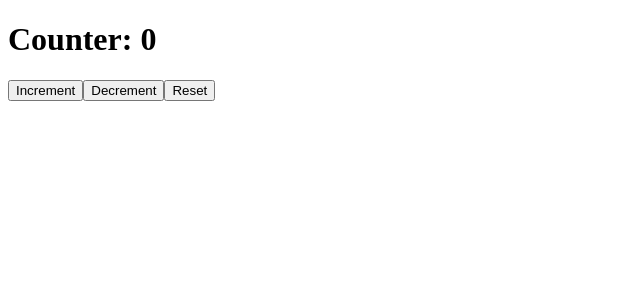
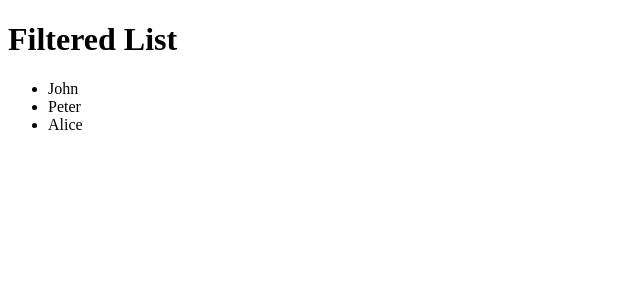
Before and after one commit to alessiobo/React-Exercices, a React (Create React App) app in the folder esercizi/: page / in a window 1280 px wide. Shown: the top 300 px of the page, without its empty margins (0-640 px from the left). Built offline with nearby package versions, Linux system fonts and the light colour scheme.

Commit message:
add useMemo

```diff
--- a/esercizi/src/App.js
+++ b/esercizi/src/App.js
@@ -1,15 +1,18 @@
-import React from "react";
-import UseCounter from "./UseCounter";
+import React, { useState } from 'react';
+import FilteredList from './FilteredList';
 
 function App() {
-  const { count, increment, decrement, reset } = UseCounter(0);
+  const [list, setList] = useState([
+    { name: 'John', id: 1, age: 25 },
+    { name: 'Mary', id: 2, age: 17 },
+    { name: 'Peter', id: 3, age: 30 },
+    { name: 'Alice', id: 4, age: 20 },
+  ]);
 
   return (
     <div>
-      <h1>Counter: {count}</h1>
-      <button onClick={increment}>Increment</button>
-      <button onClick={decrement}>Decrement</button>
-      <button onClick={reset}>Reset</button>
+      <h1>Filtered List</h1>
+      <FilteredList list={list} />
     </div>
   );
 }
--- /dev/null
+++ b/esercizi/src/FilteredList.js
@@ -0,0 +1,21 @@
+// Create a FilteredList component that receives a list of objects each containing a name, an id and a age prop.
+// The FilteredList component should render only the items of the list whose age is greater than 18, and the filtering
+// should only happen when the list changes. Use useMemo to memoize the filtered list.
+
+import React, { useMemo } from 'react';
+
+function FilteredList({ list }) {
+  const filteredList = useMemo(() => {
+    return list.filter(item => item.age > 18);
+  }, [list]);
+
+  return (
+    <ul>
+      {filteredList.map(item => (
+        <li key={item.id}>{item.name}</li>
+      ))}
+    </ul>
+  );
+}
+
+export default FilteredList;
--- a/esercizi/src/UseCounter.js
+++ /dev/null
@@ -1,13 +0,0 @@
-import { useState, useCallback } from "react";
-
-function UseCounter(initialValue = 0) {
-  const [count, setCount] = useState(initialValue);
-
-  const increment = useCallback(() => setCount(count => count + 1), []);
-  const decrement = useCallback(() => setCount(count => count - 1), []);
-  const reset = useCallback(() => setCount(initialValue), [initialValue]);
-
-  return { count, increment, decrement, reset };
-}
-
-export default UseCounter;
```
